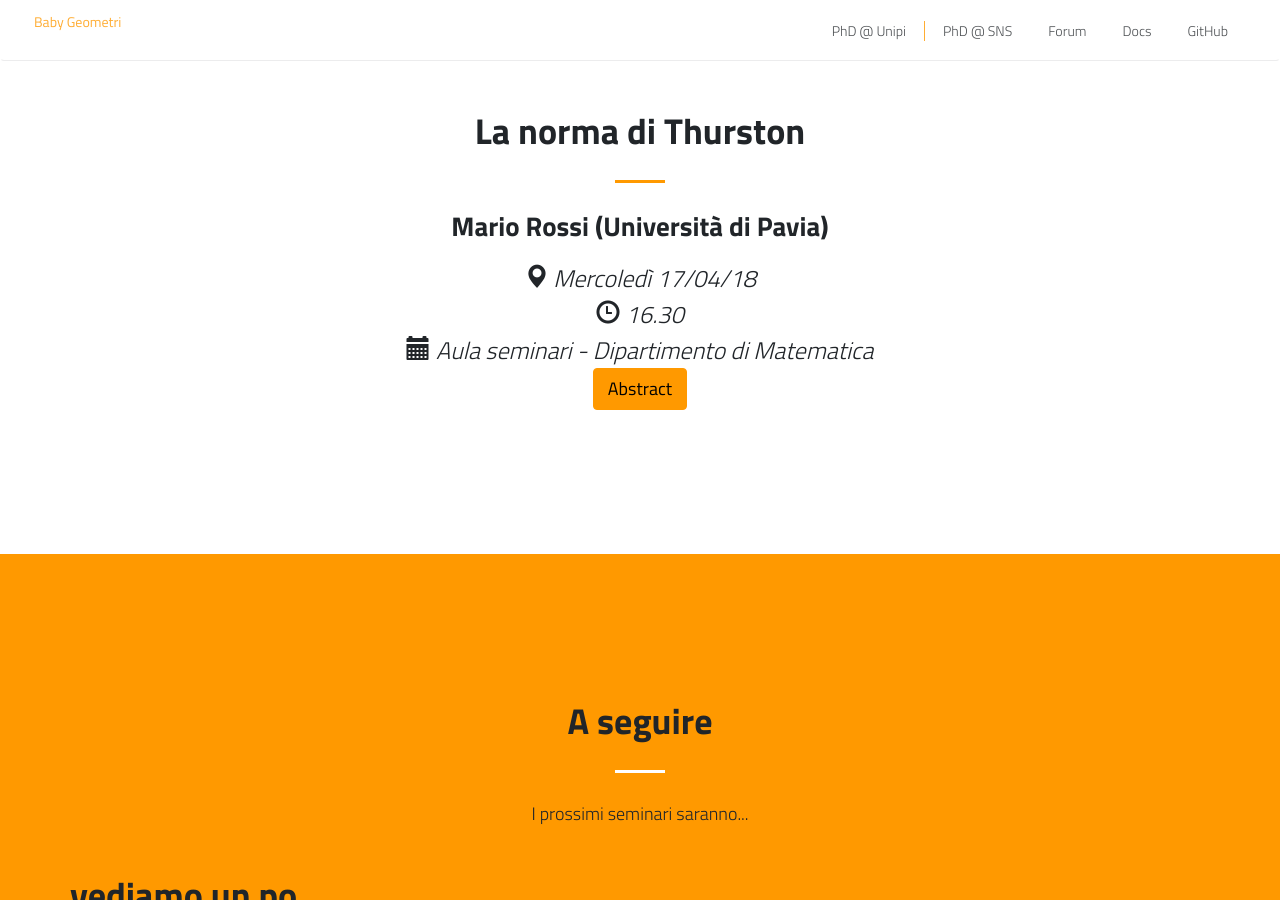
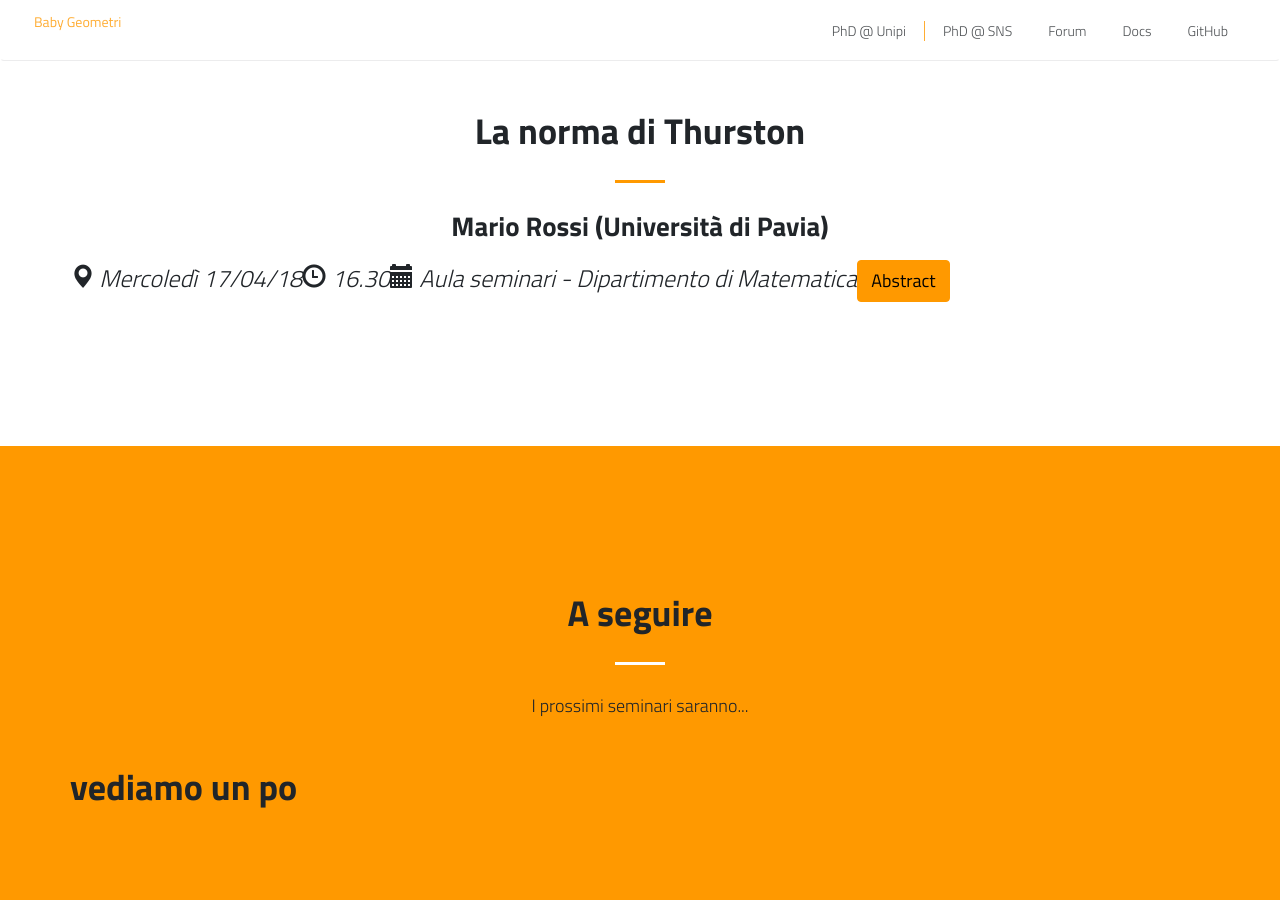
Before and after one commit to baby-geometri/baby-geometri.github.io, a Jekyll site: the page built from index.md, in a window 1280 px wide and 900 px high, scrolled down 936 px. Built offline with Jekyll 4.4.1, drawn with Linux system fonts in a browser that asks for light colours; nearby versions of some CDN libraries.

Commit message:
Update default.html

```diff
--- a/_layouts/default.html
+++ b/_layouts/default.html
@@ -79,7 +79,6 @@
   <div class="container">
 
     <div class="row">
-      <div class="col-lg-8 mx-auto text-center">
 
 
    <i style="font-size:24px" class="fa"> <span class="glyphicon glyphicon-map-marker"></span> {{ site.data.content.whitepaper.when }} </i>
```
